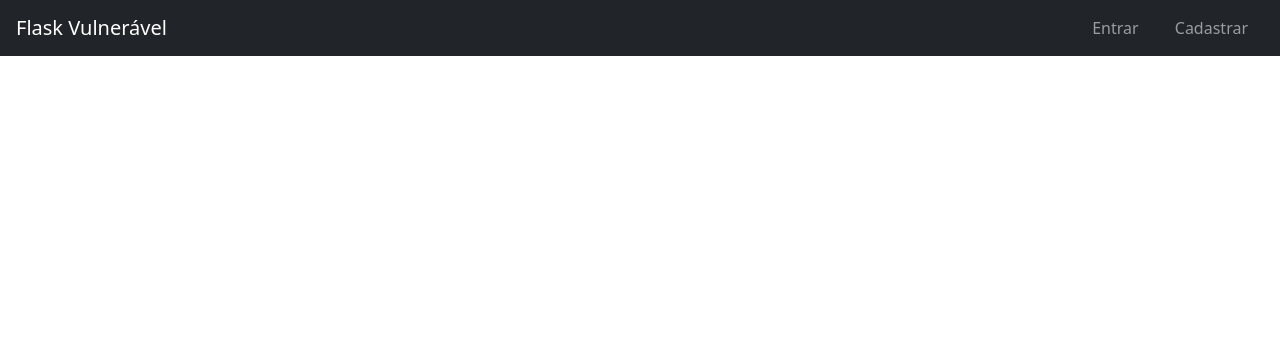
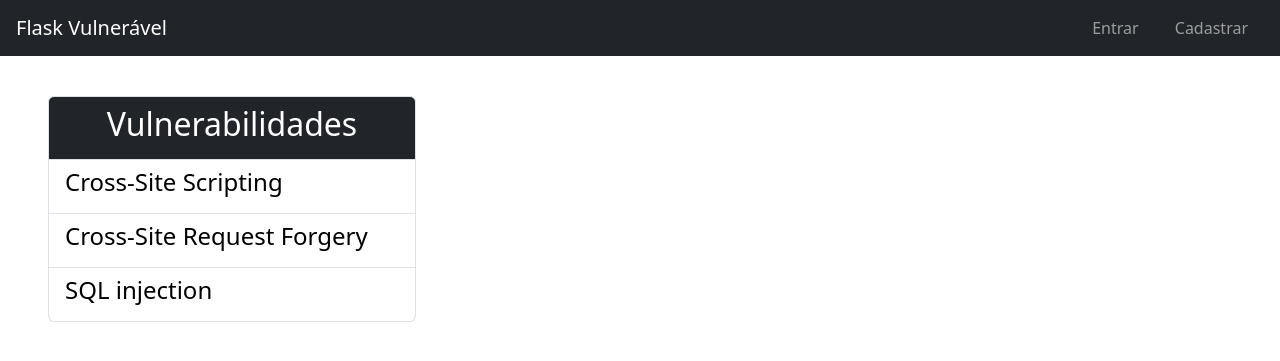
Before and after one commit to Lucas-Vini/vul-flask, a Flask app: page / in a window 1280 px wide. Shown: the top 361 px of the page. Run offline with Flask 3, Linux system fonts and the light colour scheme; some libraries are stand-ins or nearby versions.

Commit message:
including sidebar in base template

```diff
--- a/app/static/css/style.css
+++ b/app/static/css/style.css
@@ -5,3 +5,12 @@
 .my-nav-link:hover{
 	color: white;
 }
+
+.sidebar-link{
+	text-decoration: none;
+	color: black;
+}
+
+.sidebar-link:hover{
+	color: #A9A9A9;
+}
--- a/app/templates/base.html
+++ b/app/templates/base.html
@@ -28,8 +28,18 @@
 	</div>
 	{% endblock %}
     <body>
-        <!-- Your page content -->
-        {% block content %}{% endblock %}
+        {% block content %}
+        <div class="container py-3 mx-5 mt-4">
+            <div class="row">
+                <ul class="list-group nav nav-pills col-sm-4">
+                    <li class="list-group-item list-group-item-action text-center bg-dark "><h2 class="text-white">Vulnerabilidades</h2></li>
+                    <li class="list-group-item list-group-item-action"><a href="" class="sidebar-link"><h4>Cross-Site Scripting</h4> </a></li>
+                    <li class="list-group-item list-group-item-action"><a href="" class="sidebar-link"><h4>Cross-Site Request Forgery</h4> </a></li>
+                    <li class="list-group-item list-group-item-action"><a href="" class="sidebar-link"><h4>SQL injection</h4> </a></li>
+                </ul>
+            </div>
+        </div>
+        {% endblock %}
 
     </body>
 
```
